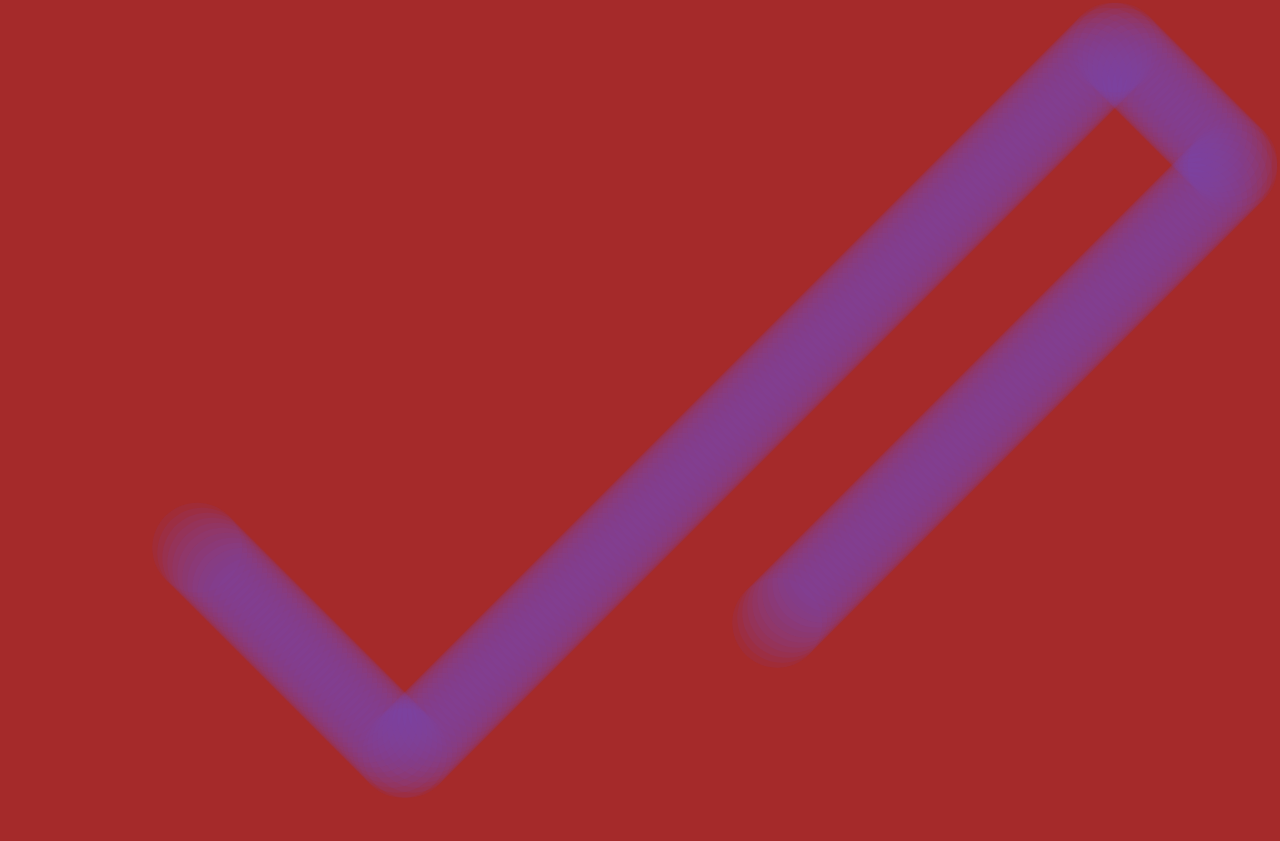
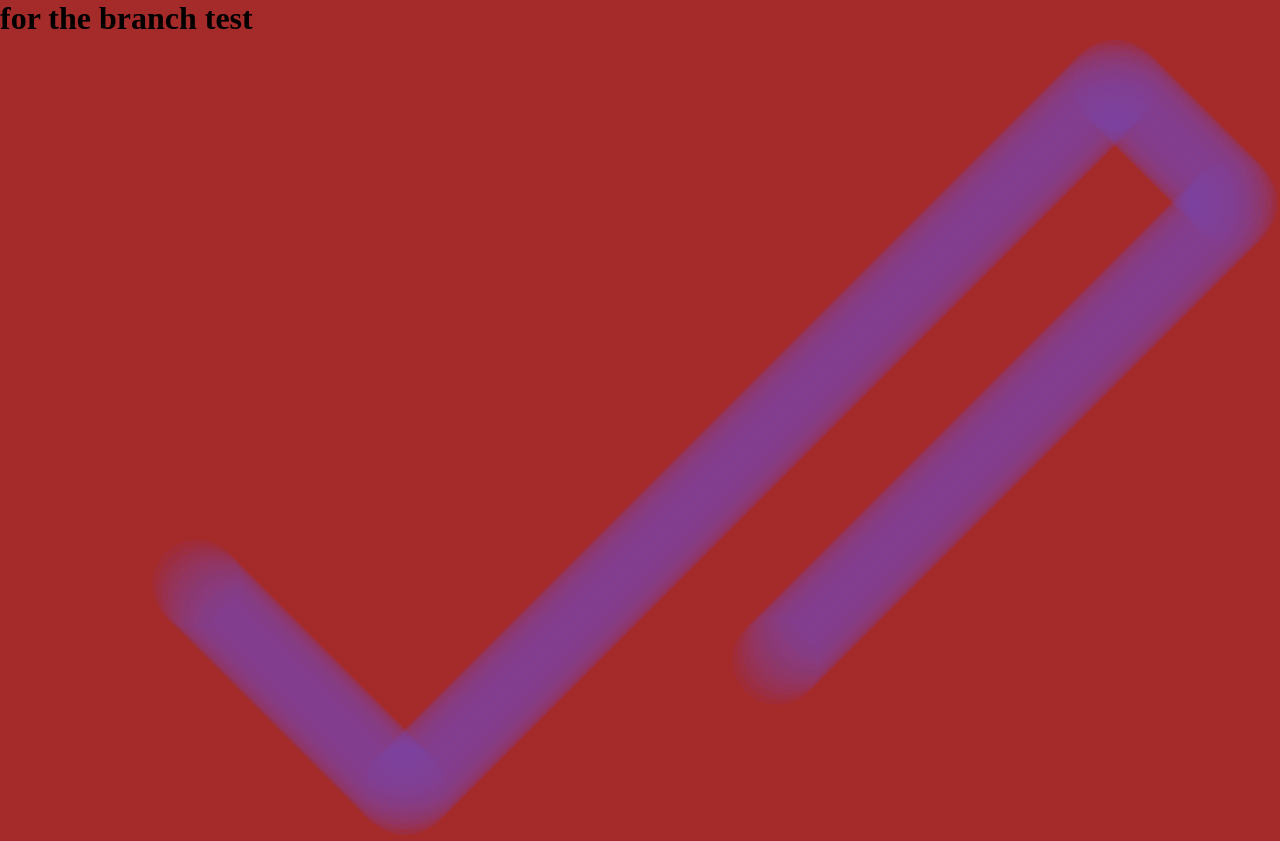
Before and after one commit to ds-k/Bounce_ball, a plain HTML site: page index.html in a window 1280 px wide. Before the commit the page ends 804 px from the top, so only its background shows below. Drawn offline with Linux system fonts and the light colour scheme.

Commit message:
windows test

```diff
--- a/index.html
+++ b/index.html
@@ -8,6 +8,7 @@
     <link rel="stylesheet" href="style.css" />
   </head>
   <body>
+    <h1>for the branch test</h1>
     <script type="module" src="app.js"></script>
   </body>
 </html>
```
